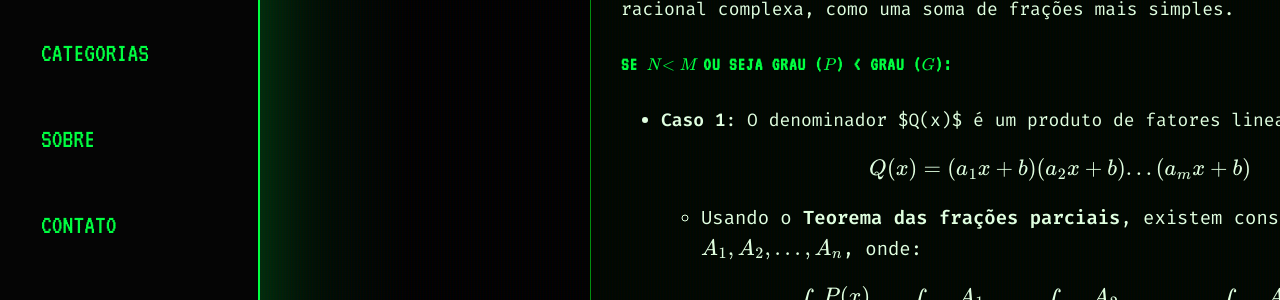
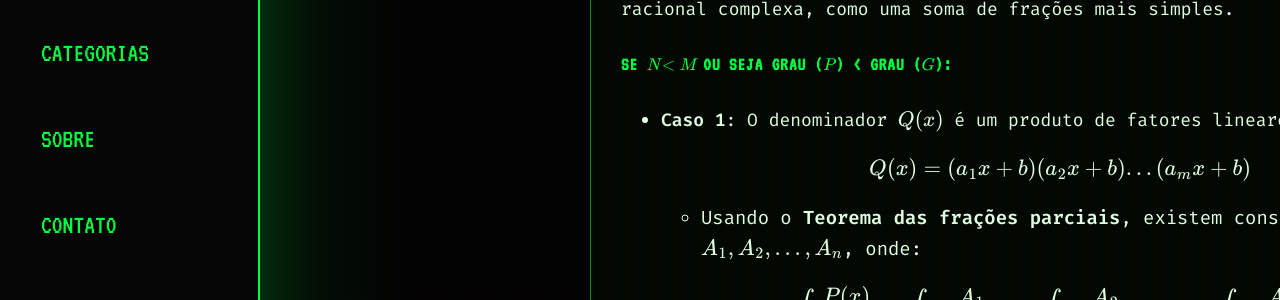
Before and after one commit to gabrielbelo2007/gabrielbelo2007.github.io, a Jekyll site: the page built from _posts/calculo/2025-11-29-post.md, in a window 1280 px wide and 900 px high, scrolled down 828 px. Shown: the part 155-455 px from the top of the window. Built offline with Jekyll 4.4.1, drawn with Linux system fonts in a browser that asks for light colours.

Commit message:
Fix:  "Frações Particias e Áreas"

```diff
--- a/_posts/calculo/2025-11-29-post.md
+++ b/_posts/calculo/2025-11-29-post.md
@@ -38,7 +38,7 @@ $$
 
 #### Se $$n < m$$ ou seja grau ($$P$$) < grau ($$G$$):
 
-- **Caso 1**: O denominador $Q(x)$ é um produto de fatores lineares distintos
+- **Caso 1**: O denominador $$Q(x)$$ é um produto de fatores lineares distintos
 
 	$$
 	Q(x) = (a_1x + b)(a_2x + b)...(a_mx + b)
```
